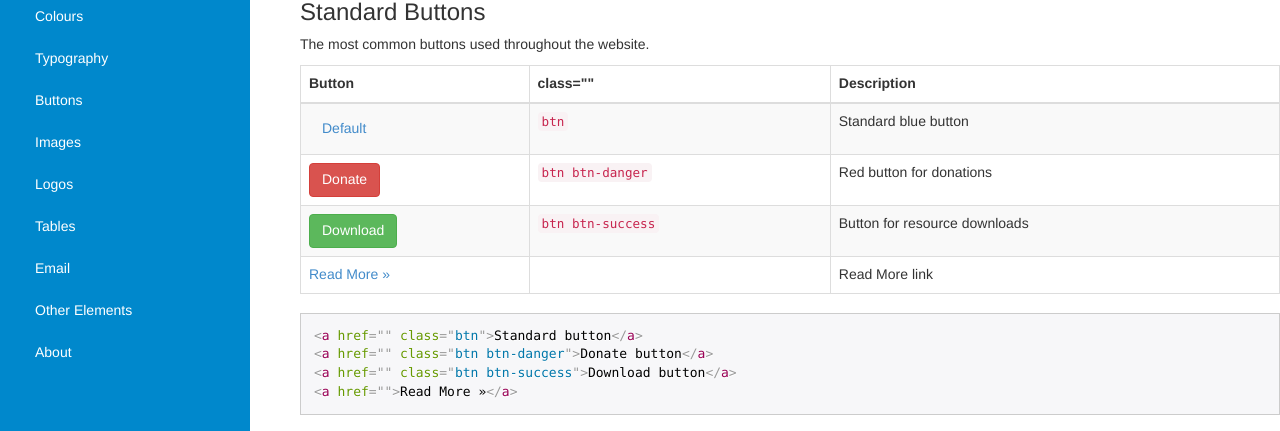
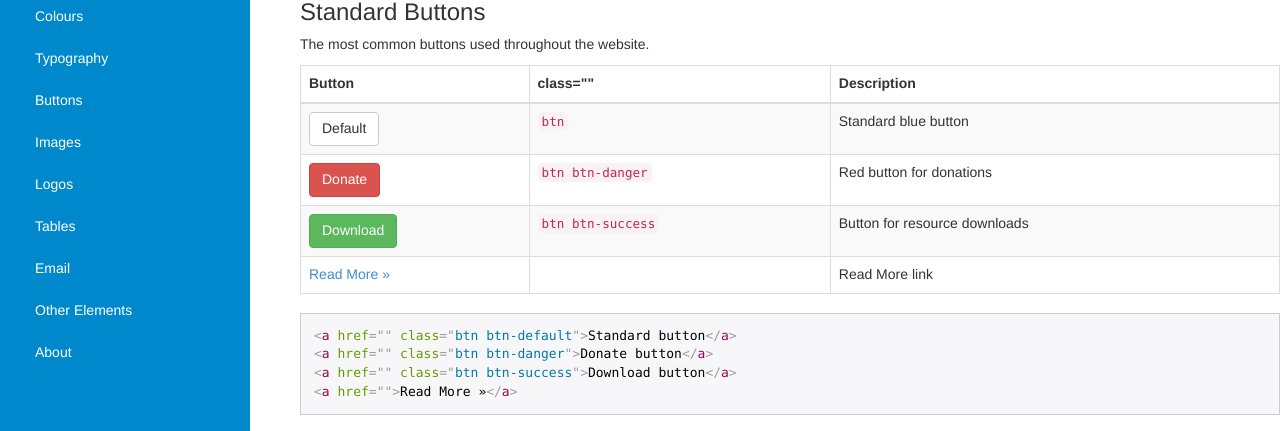
Before and after one commit to AustralianDiabetesCouncil/australiandiabetescouncil.github.io, a Jekyll site: the page built from buttons.html, in a window 1280 px wide. Shown: the part 125-556 px from the top of the page. Built offline with Jekyll 4.4.1, drawn with Linux system fonts in a browser that asks for light colours; nearby versions of some CDN libraries; Markdown is read by kramdown in place of the engine named in the settings.

Commit message:
Fixed button missing class btn-default

```diff
--- a/buttons.html
+++ b/buttons.html
@@ -44,7 +44,7 @@ title: Your New Jekyll Site
 		</thead>
 		<tbody>
 		  <tr>
-			<td><a href="" class="btn">Default</a></td>
+			<td><a href="" class="btn btn-default">Default</a></td>
 			<td><code>btn</code></td>
 			<td>Standard blue button</td>
 		  </tr>
@@ -65,7 +65,7 @@ title: Your New Jekyll Site
 		  </tr>
 		</tbody>
 	</table>
-	<pre><code class="language-markup">&lt;a href=&quot;&quot; class=&quot;btn&quot;&gt;Standard button&lt;/a&gt;
+	<pre><code class="language-markup">&lt;a href=&quot;&quot; class=&quot;btn btn-default&quot;&gt;Standard button&lt;/a&gt;
 &lt;a href=&quot;&quot; class=&quot;btn btn-danger&quot;&gt;Donate button&lt;/a&gt;
 &lt;a href=&quot;&quot; class=&quot;btn btn-success&quot;&gt;Download button&lt;/a&gt;
 &lt;a href=&quot;&quot;&gt;Read More &raquo;&lt;/a&gt;</code></pre>
```
Also changed, not shown: 1 other file.
